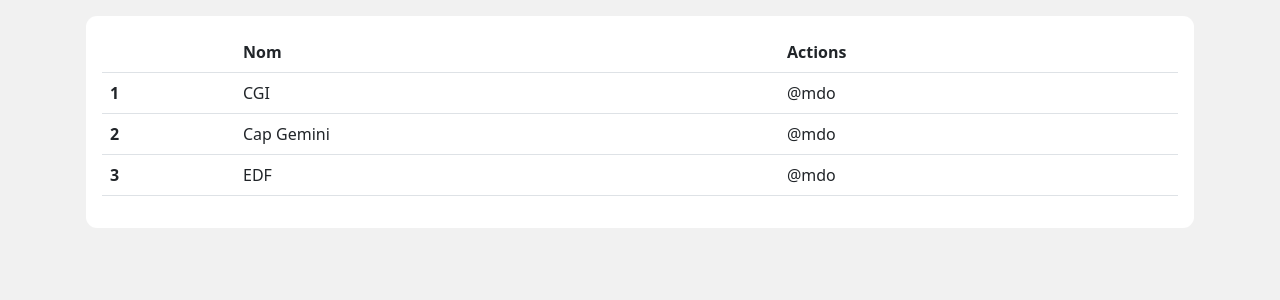
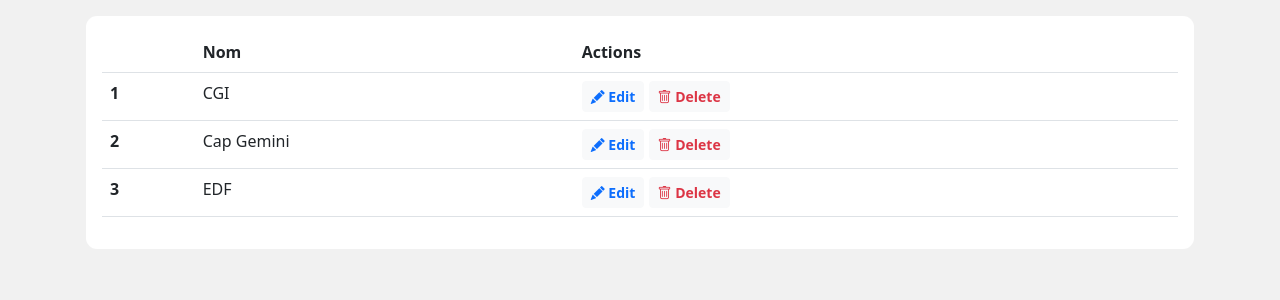
Before and after one commit to guirobb/UEweb, a Flask app: page /admin/companies/list in a window 1280 px wide. Shown: the part 118-418 px from the top of the page. Run offline with Flask 2, Linux system fonts and the light colour scheme; data comes from the database, SQL or seed files in the repository; some libraries are stand-ins or nearby versions.

Commit message:
Buttons actions

```diff
--- a/templates/listEnterprises.html.jinja2
+++ b/templates/listEnterprises.html.jinja2
@@ -27,7 +27,16 @@
                     <tr>
                       <th scope="row">{{ company.id }}</th>
                       <td>{{ company.name }}</td>
-                      <td>@mdo</td>
+                      <td>
+                          <a class="btn btn-light btn-sm btn-block text-primary" >
+                              <i class="bi bi-pencil-fill"></i>
+                              <strong>Edit</strong>
+                          </a>
+                          <a class="btn btn-light btn-sm btn-block text-danger" >
+                              <i class="bi bi-trash"></i>
+                              <strong>Delete</strong>
+                          </a>
+                      </td>
                     </tr>
                     {% endfor %}
                 </tbody>
```
